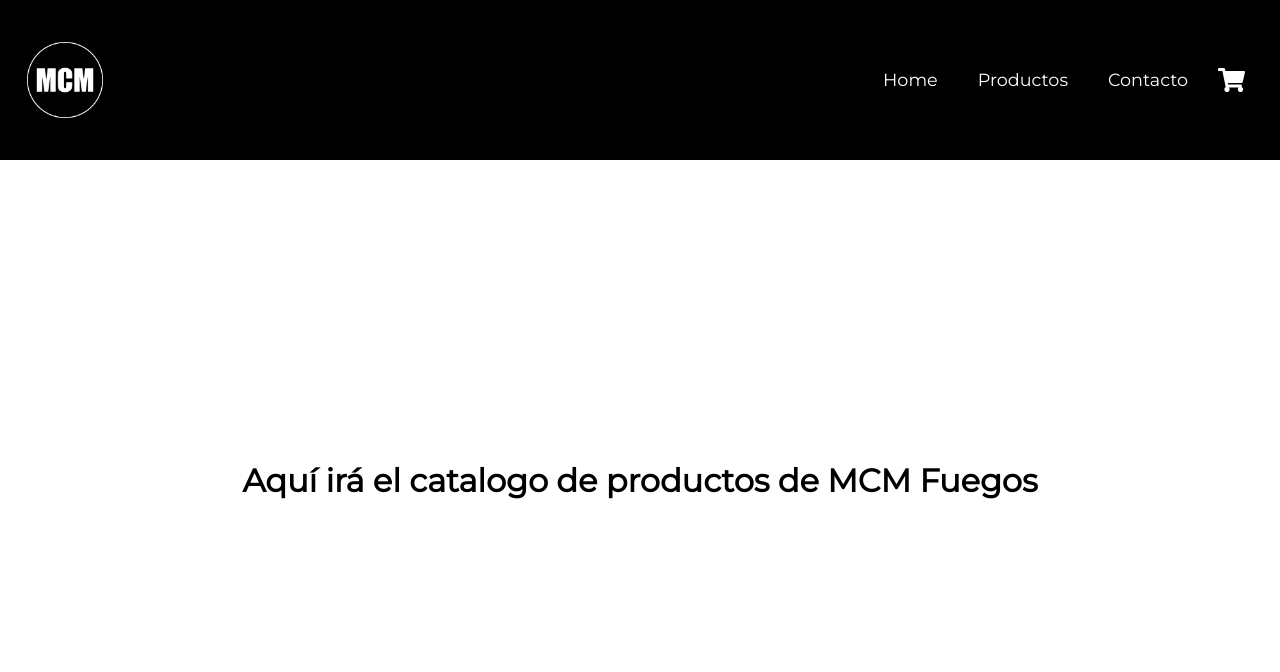
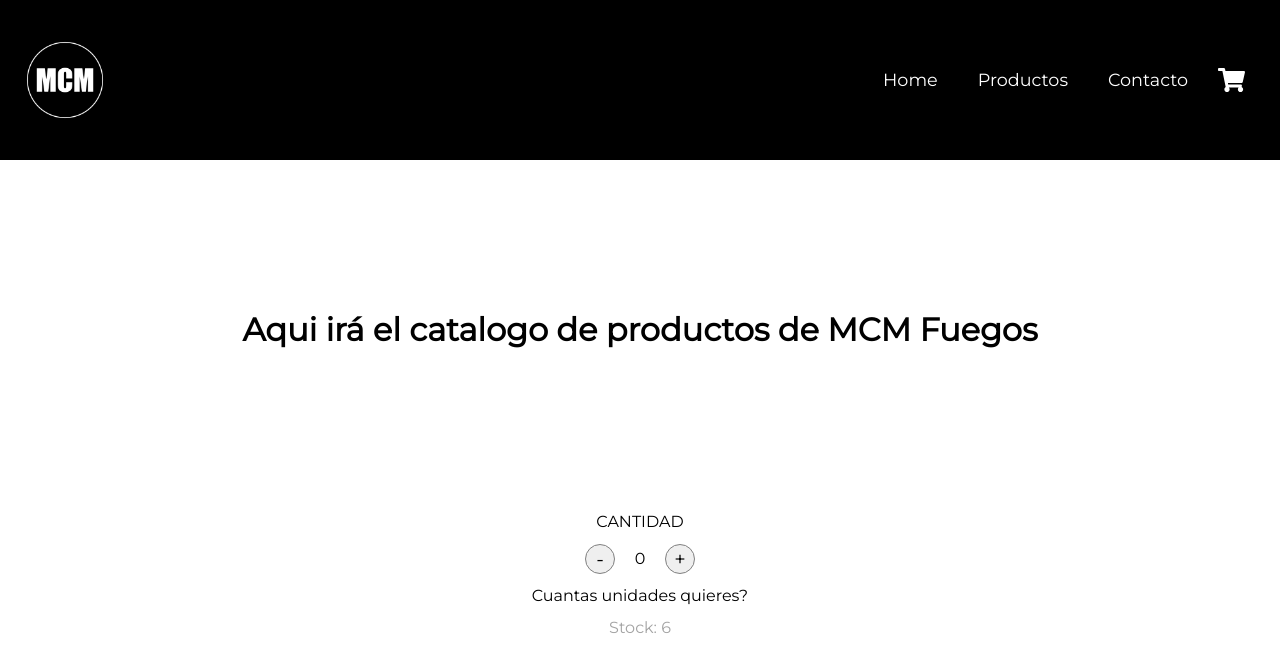
Before and after one commit to Lautarocm/MCM_Fuegos, a React (Create React App) app: page / in a window 1280 px wide. Shown: the top 672 px of the page. Built offline with nearby package versions, Linux system fonts and the light colour scheme.

Commit message:
create item count

```diff
--- a/public/index.html
+++ b/public/index.html
@@ -9,7 +9,7 @@
       name="description"
       content="Web site created using create-react-app"
     />
-    <link rel="apple-touch-icon" href="%PUBLIC_URL%/logo192.png" />
+    <!-- <link rel="apple-touch-icon" href="%PUBLIC_URL%/logo192.png" /> -->
     <!--
       manifest.json provides metadata used when your web app is installed on a
       user's mobile device or desktop. See https://developers.google.com/web/fundamentals/web-app-manifest/
--- a/src/components/CartWidget/CartWidget.scss
+++ b/src/components/CartWidget/CartWidget.scss
@@ -4,7 +4,6 @@
     border: none;
     font-size: 1.5rem;
     margin-inline: 10px;
-    cursor: pointer;
     &:hover{
         color: rgb(113, 172, 113);
         transition: all 300ms;
--- /dev/null
+++ b/src/components/ItemCount/ItemCount.js
@@ -0,0 +1,26 @@
+import {useState} from "react"
+import "./ItemCount.scss"
+
+const ItemCount = ({stock}) => {
+
+    const minimum = 0
+    const addOne = () => {count < stock && setCount(count +1)}
+    const removeOne = () => {count > minimum && setCount(count -1)}
+
+    const [count, setCount] = useState(0)
+
+    return (
+        <div className="itemCount">
+            <p>CANTIDAD</p>
+            <div className="itemCount__buttons">
+                <button onClick={removeOne}>-</button>
+                <p>{count}</p>
+                <button onClick={addOne}>+</button>
+            </div>
+            {count <= minimum ? <p>Cuantas unidades quieres?</p> : <button className="addToCart-btn">Agregar al carrito</button>}
+            <p className="stock">Stock: {stock}</p>
+        </div>
+    );
+}
+
+export default ItemCount;
--- /dev/null
+++ b/src/components/ItemCount/ItemCount.scss
@@ -0,0 +1,45 @@
+.itemCount{
+    display: flex;
+    flex-direction: column;
+    align-items: center;
+    justify-content: space-evenly;
+    height: 150px;
+
+    &__buttons{
+        display: flex;
+
+        & button{
+            border: 1px solid gray;
+            border-radius: 50px;
+            font-size: 1.25rem;
+            width: 30px;
+            height: 30px;
+        }
+
+        & p{
+            display: flex;
+            align-items: center;
+            justify-content: center;
+            width: 50px;
+        }
+    }
+
+    .stock{
+        color: rgb(163, 163, 163);
+    }
+
+    .addToCart-btn{
+        border: none;
+        border-radius: 5px;
+        background-image: linear-gradient(to top, rgb(79, 97, 136), rgb(108, 127, 167));
+        color: rgb(255, 255, 255);
+        padding: 10px;
+        font-weight: bold;
+        box-shadow: 2px 3px 8px 0px rgba(0, 0, 0, 0.800);
+
+        &:hover{
+            transform: scale(1.02);
+            transition: all 250ms;
+        }
+    }
+}
--- a/src/components/ItemListContainer/ItemListContainer.scss
+++ b/src/components/ItemListContainer/ItemListContainer.scss
@@ -1,6 +1,7 @@
 main{
     height: 80vh;
     display: flex;
-    justify-content: center;
+    flex-direction: column;
+    justify-content: space-evenly;
     align-items: center;
 }
--- a/src/components/ItemListContainer/ItemListContainter.js
+++ b/src/components/ItemListContainer/ItemListContainter.js
@@ -1,9 +1,12 @@
+import ItemCount from "../ItemCount/ItemCount"
 import "./ItemListContainer.scss"
+// import "../ItemCount/ItemCount"
 
 const ItemListContainer = () => {
     return (
         <main>
-            <h1>Aquí irá el catalogo de productos de MCM Fuegos</h1>
+            <h1>Aqui irá el catalogo de productos de MCM Fuegos</h1>
+            <ItemCount stock="6" />
         </main>
     )
 }
--- a/src/components/NavBarItem/NavBarItem.scss
+++ b/src/components/NavBarItem/NavBarItem.scss
@@ -4,7 +4,6 @@
     background-color: transparent;
     color: white;
     font-size: 1.1rem;
-    cursor: pointer;
     &::after{
         content: "";
         display: block;
--- a/src/index.css
+++ b/src/index.css
@@ -4,6 +4,10 @@
   font-family: 'Montserrat', sans-serif;
   margin: 0;
   padding: 0;
+}
+
+button{
+  cursor: pointer;
 }
 
 body {
```
Also changed, not shown: 1 other file (tests, documents, lock files or other folders).
